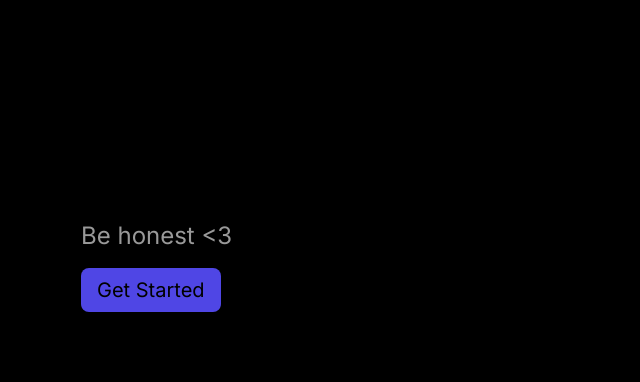
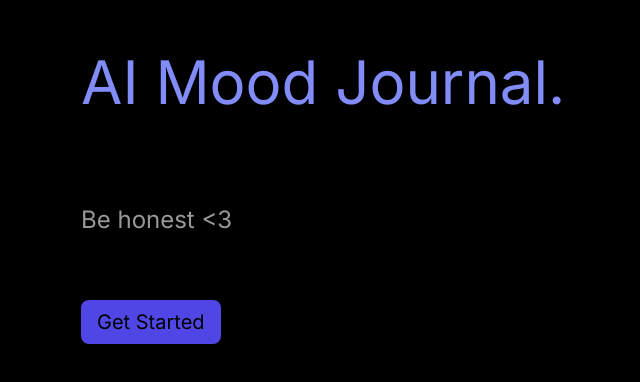
Before and after one commit to lopesmarcello/mood-ai-journal, a Next.js app: page / in a window 1280 px wide. Shown: the part 202-584 px from the top of the page, without its empty margins (159-799 px from the left). Built offline with nearby package versions, Linux system fonts and the light colour scheme.

Commit message:
home layout cleanup

```diff
--- a/app/page.tsx
+++ b/app/page.tsx
@@ -4,10 +4,11 @@ export default function Home() {
   return (
     <div className="w-screen h-screen bg-black flex justify-center items-center">
       <div className="w-full max-w-[800px] mx-auto">
-        <h1 className="text-6xl mb-4">
-          AI Mood Journal. <br /> Track how your days feel.
+        <h1 className="text-6xl mb-8">
+          <span className="text-indigo-400">AI Mood Journal.</span> <br /> Track
+          how your days feel.
         </h1>
-        <p className="text-2xl text-white/60 mb-4">Be honest {'<3'}</p>
+        <p className="text-2xl text-white/60 mb-16">Be honest {'<3'}</p>
         <div>
           <Link href="/journal">
             <button className="bg-indigo-600 px-4 py-2 rounded-lg text-xl">
```
